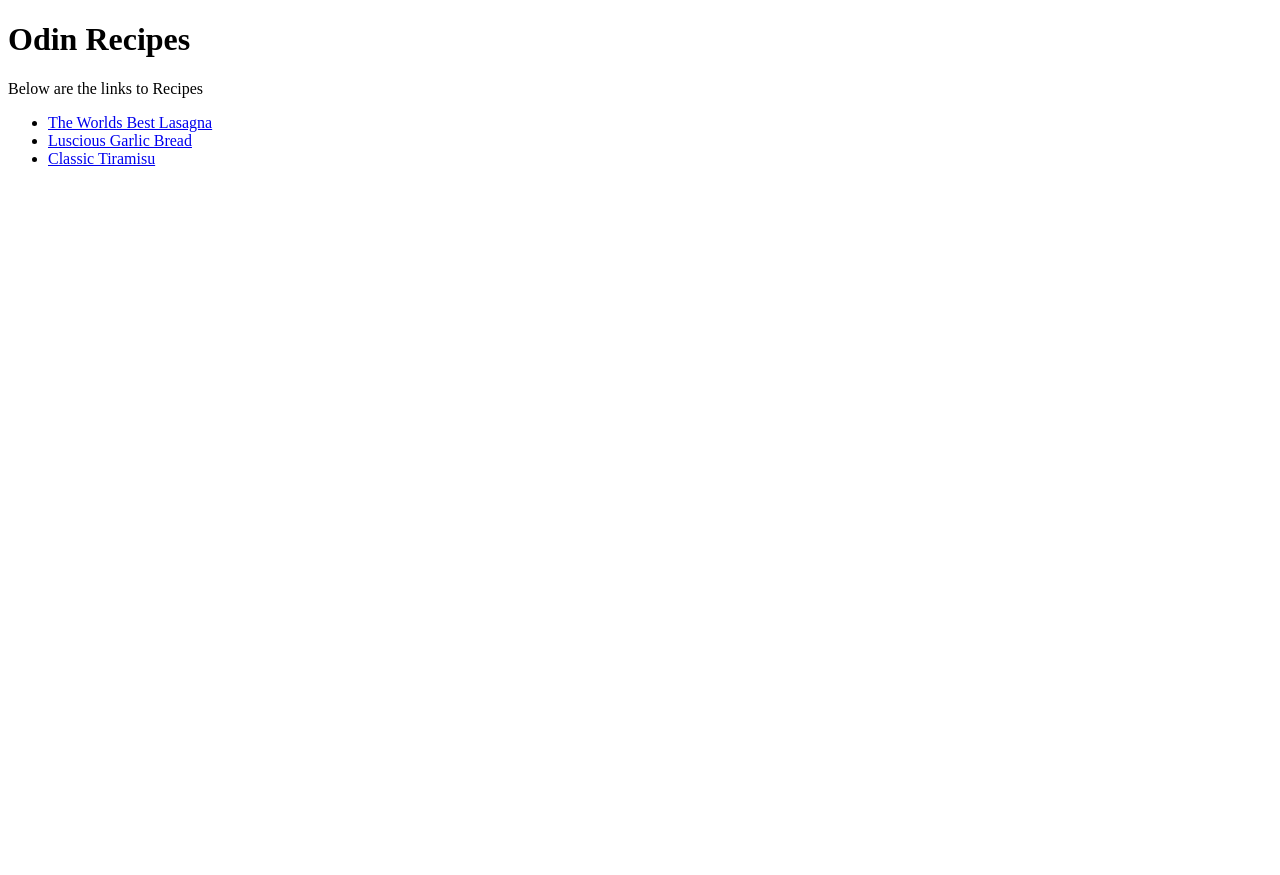
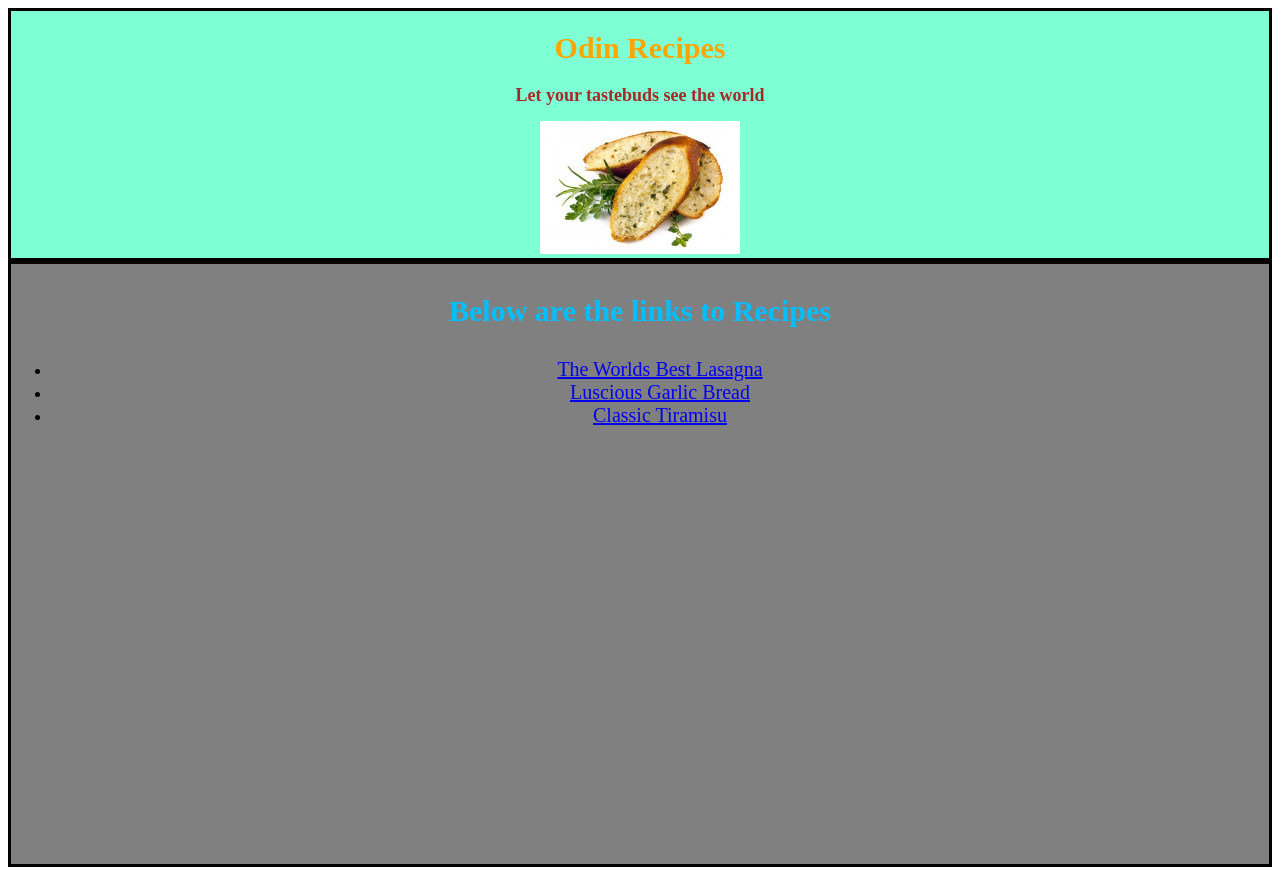
Before and after one commit to SahilSaxena007/odin_recipes, a plain HTML site: page index.html in a window 1280 px wide. Before the commit the page ends 800 px from the top, so only its background shows below. Drawn offline with Linux system fonts and the light colour scheme.

Commit message:
Update other recipes

```diff
--- a/index.html
+++ b/index.html
@@ -2,18 +2,36 @@
 <!DOCTYPE html>
 <html lang="en">
   <head>
-    <meta charset="UTF-8">
-    <meta name="viewport" content="width=device-width, initial-scale=1.0">
+    <meta charset="UTF-8" />
+    <meta name="viewport" content="width=device-width, initial-scale=1.0" />
+    <link rel="stylesheet" href="style.css" />
     <title>Odin Recipes Page</title>
   </head>
   <body>
-    <h1>Odin Recipes</h1>
-    <p>Below are the links to Recipes</p>
+    <header class="title">
+      <h1 id="main-head">Odin Recipes</h1>
+      <h2 id="catch-phrase">Let your tastebuds see the world</h2>
+      <img id="intro-image" src="images/garlic.png" alt="Garlic" />
+    </header>
+
+    <main>
+      <p class="para">Below are the links to Recipes</p>
       <ul>
-        <li><a href="recipes/lasagna.html" target="_blank">The Worlds Best Lasagna</a></li>
-        <li><a href="recipes/garlic_bread.html" target="_blank">Luscious Garlic Bread</a></li>
-        <li><a href="recipes/tiramisu.html" target="_blank">Classic Tiramisu</a></li>
+        <li>
+          <a class='links' href="recipes/lasagna.html" target="_blank"
+            >The Worlds Best Lasagna</a
+          >
+        </li>
+        <li>
+          <a class='links' href="recipes/garlic_bread.html" target="_blank"
+            >Luscious Garlic Bread</a
+          >
+        </li>
+        <li>
+          <a class='links' href="recipes/tiramisu.html" target="_blank">Classic Tiramisu</a>
+        </li>
       </ul>
 
+    </main>
   </body>
 </html>
--- /dev/null
+++ b/style.css
@@ -0,0 +1,52 @@
+.title {
+    text-align: center;
+    background-color: aquamarine;
+    border-top-style: solid;
+    border-top-color: black;
+    border-bottom-style: solid;
+    border-bottom-color: black;
+    border-right-style: solid;
+    border-right-color: black;
+    border-left-style: solid;
+    border-left-color: black;
+}
+
+#main-head {
+    font-size: 30px;
+    font-weight: 800;
+    color: orange;
+}
+
+#catch-phrase {
+    font-size: 18px;
+    color: brown;
+}
+
+#intro-image {
+    width: 200px;
+    height: auto;
+}
+
+main {
+    border-top-style: solid;
+    border-top-color: black;
+    border-bottom-style: solid;
+    border-bottom-color: black;
+    border-right-style: solid;
+    border-right-color: black;
+    border-left-style: solid;
+    border-left-color: black;
+    background-color: grey;
+    height: 600px;
+    text-align: center;
+}
+
+.para {
+    font-size: 30px;
+    font-weight: 800;
+    color: deepskyblue;
+}
+
+.links {
+    font-size: 20px;
+}
```
Lines whose indentation alone changed are shown as unchanged.
